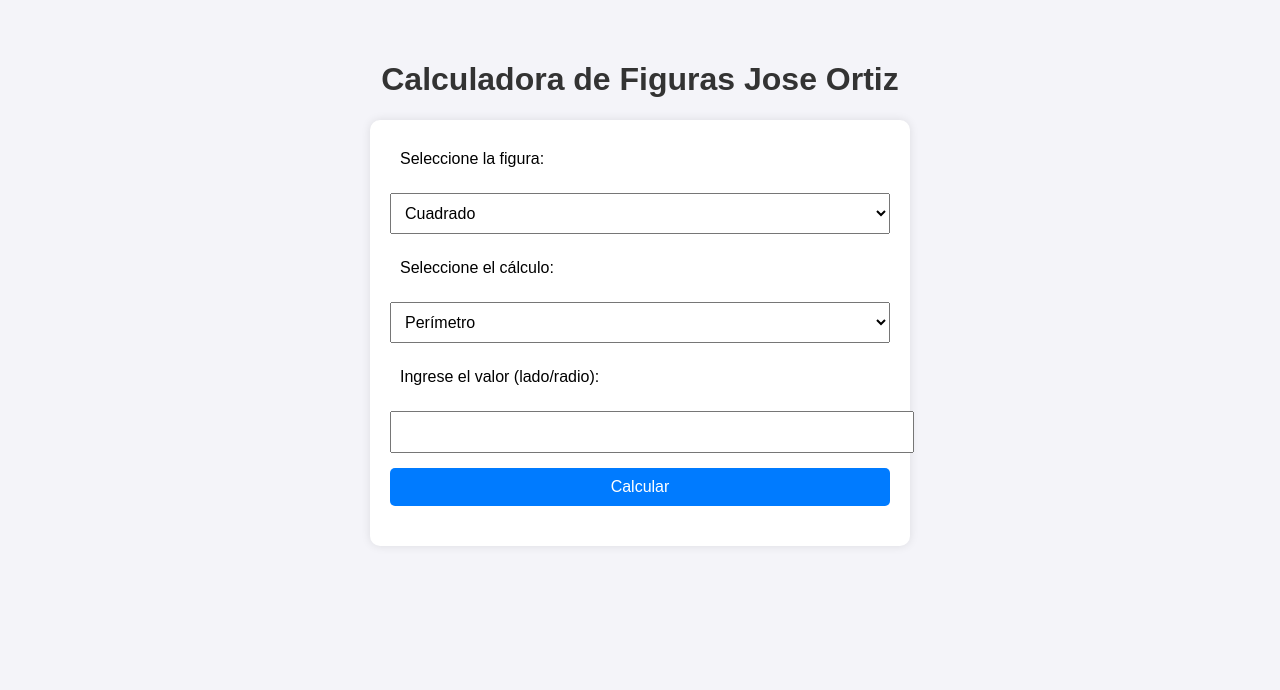
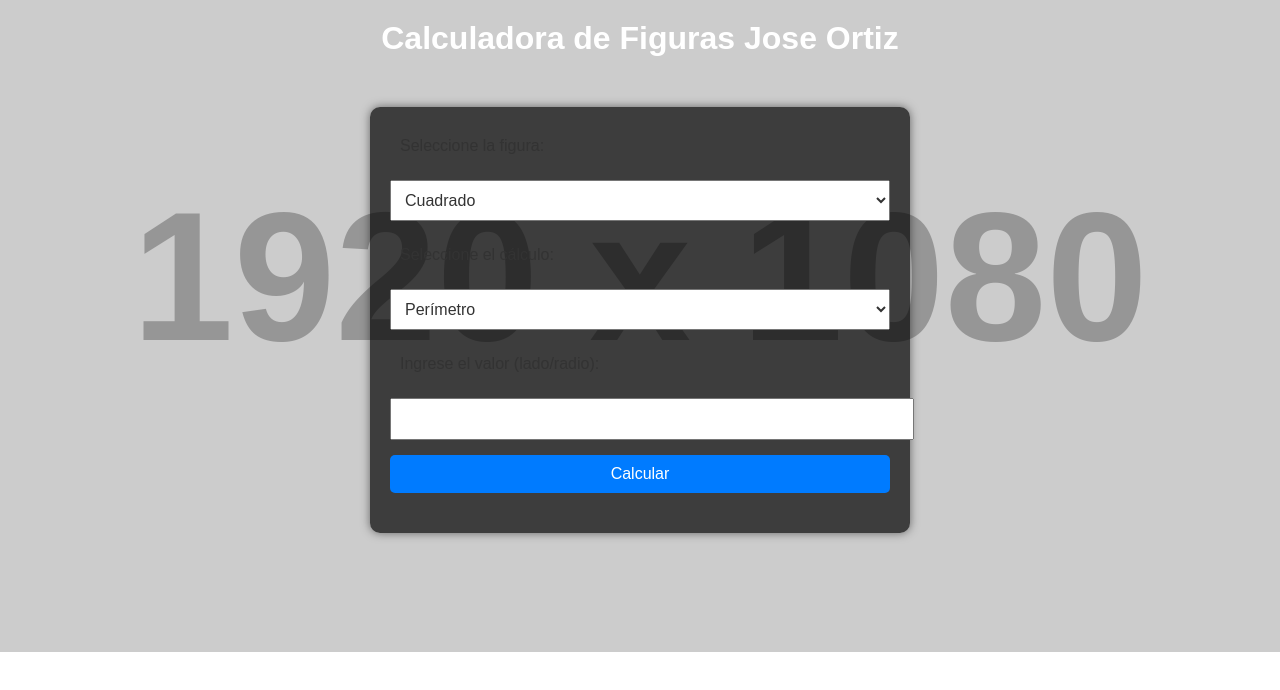
Before and after one commit to josegortiz85/MATEMATICAS, a plain HTML site: page index.html in a window 1280 px wide. Drawn offline with Linux system fonts and the light colour scheme; placeholder pictures from the web are drawn by us.

Commit message:
index.html

```diff
--- a/index.html
+++ b/index.html
@@ -3,33 +3,44 @@
 <head>
     <meta charset="UTF-8">
     <meta name="viewport" content="width=device-width, initial-scale=1.0">
-    <title>Calculadora de Figuras Jose Ortiz </title>
+    <title>Calculadora de Figuras Jose Ortiz</title>
     <style>
+        /* Fondo con imagen */
         body {
             font-family: Arial, sans-serif;
-            margin: 20px;
-            padding: 20px;
-            background-color: #f4f4f9;
+            margin: 0;
+            padding: 0;
+            background-image: url('https://via.placeholder.com/1920x1080'); /* Cambia la URL a tu imagen */
+            background-size: cover; /* Ajusta la imagen para cubrir toda la página */
+            background-repeat: no-repeat; /* Evita repeticiones de la imagen */
+            background-position: center; /* Centra la imagen */
+            color: #fff; /* Cambia el color del texto para que sea legible */
         }
+
         h1 {
             text-align: center;
-            color: #333;
+            color: #fff; /* Color blanco para el título */
+            margin-top: 20px;
         }
+
         .container {
             max-width: 500px;
-            margin: 0 auto;
+            margin: 50px auto;
             padding: 20px;
-            background: #fff;
+            background: rgba(0, 0, 0, 0.7); /* Fondo oscuro translúcido */
             border-radius: 10px;
-            box-shadow: 0 0 10px rgba(0, 0, 0, 0.1);
+            box-shadow: 0 0 10px rgba(0, 0, 0, 0.5);
         }
+
         label, select, input, button {
             display: block;
             width: 100%;
             margin-bottom: 15px;
             padding: 10px;
             font-size: 16px;
+            color: #333;
         }
+
         button {
             background-color: #007BFF;
             color: white;
@@ -37,9 +48,11 @@
             border-radius: 5px;
             cursor: pointer;
         }
+
         button:hover {
             background-color: #0056b3;
         }
+
         .result {
             text-align: center;
             font-size: 18px;
@@ -49,7 +62,7 @@
     </style>
 </head>
 <body>
-    <h1>Calculadora de Figuras Jose Ortiz </h1>
+    <h1>Calculadora de Figuras Jose Ortiz</h1>
     <div class="container">
         <form id="calculatorForm">
             <label for="figura">Seleccione la figura:</label>
```
